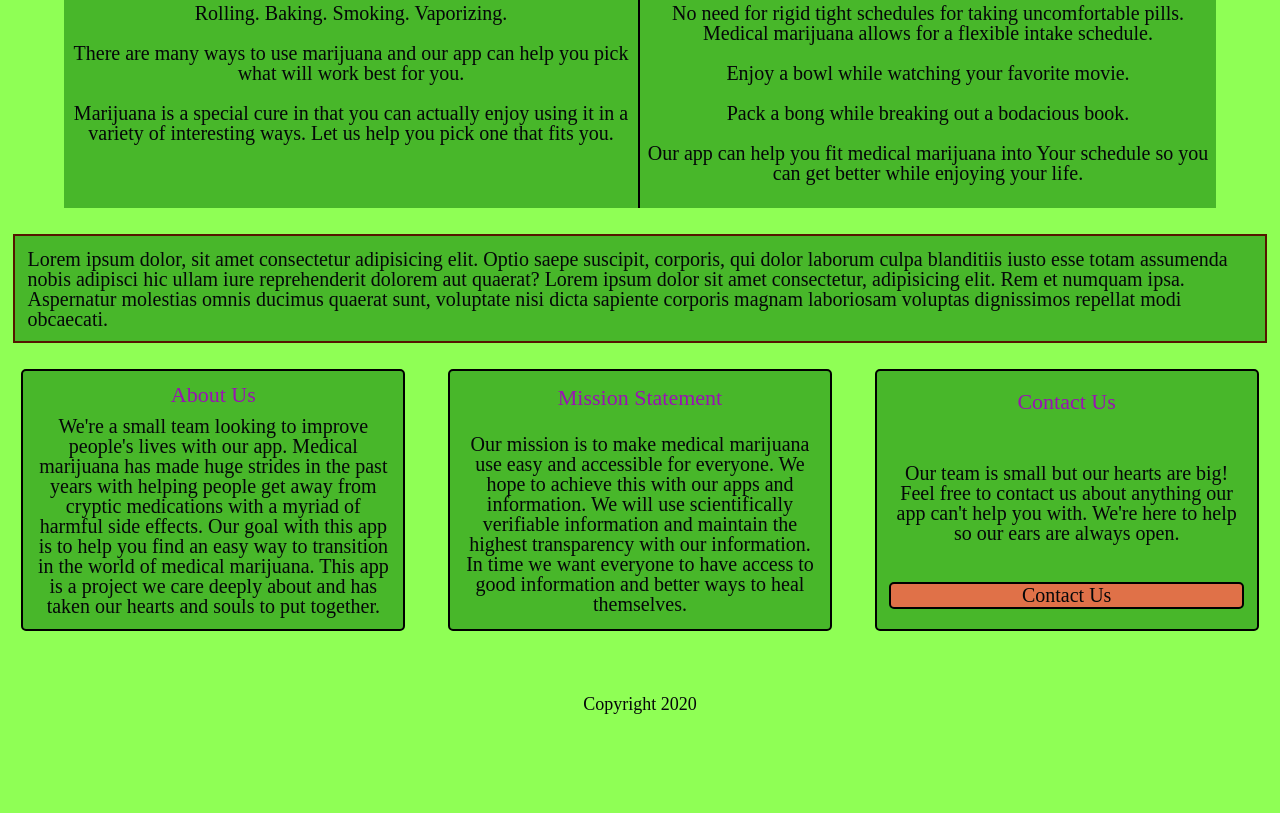
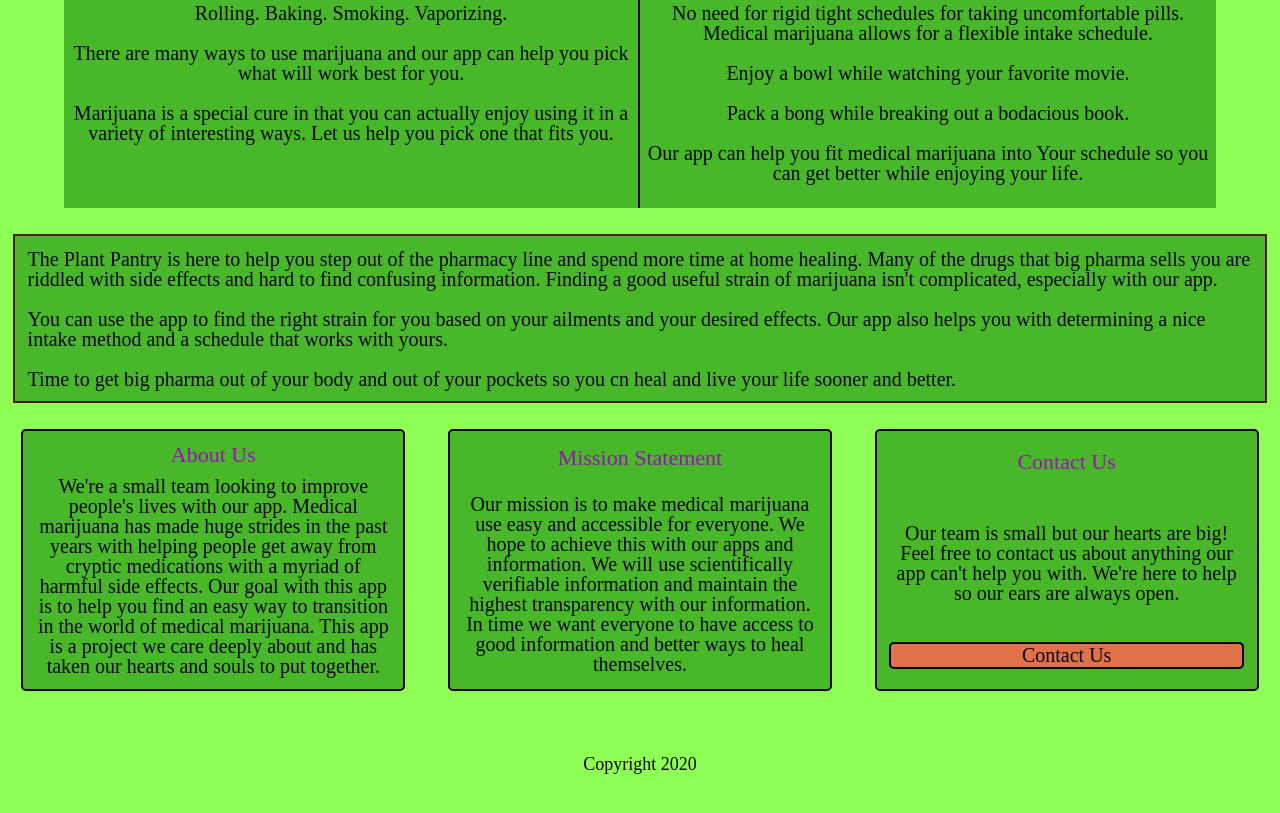
Before and after one commit to Richard-McGhee/web-UI, a plain HTML site: page index.html in a window 1280 px wide. Shown: the part 1301-2114 px from the top of the page. Before the commit the page ends 2078 px from the top, so only its background shows below. Drawn offline with Linux system fonts and the light colour scheme.

Commit message:
Added in an actual more information section, now the only missing item is the login link

```diff
--- a/index.html
+++ b/index.html
@@ -42,7 +42,7 @@
     </section>
     <section class="more-information">
         <!-- UPDATE THIS  -->
-        <p>Lorem ipsum dolor, sit amet consectetur adipisicing elit. Optio saepe suscipit, corporis, qui dolor laborum culpa blanditiis iusto esse totam assumenda nobis adipisci hic ullam iure reprehenderit dolorem aut quaerat? Lorem ipsum dolor sit amet consectetur, adipisicing elit. Rem et numquam ipsa. Aspernatur molestias omnis ducimus quaerat sunt, voluptate nisi dicta sapiente corporis magnam laboriosam voluptas dignissimos repellat modi obcaecati.</p>
+        <p>The Plant Pantry is here to help you step out of the pharmacy line and spend more time at home healing. Many of the drugs that big pharma sells you are riddled with side effects and hard to find confusing information. Finding a good useful strain of marijuana isn't complicated, especially with our app.<br><br>You can use the app to find the right strain for you based on your ailments and your desired effects. Our app also helps you with determining a nice intake method and a schedule that works with yours.<br><br>Time to get big pharma out of your body and out of your pockets so you cn heal and live your life sooner and better.</p>
     </section>
     <footer>
         <div class="footer-info">
```
